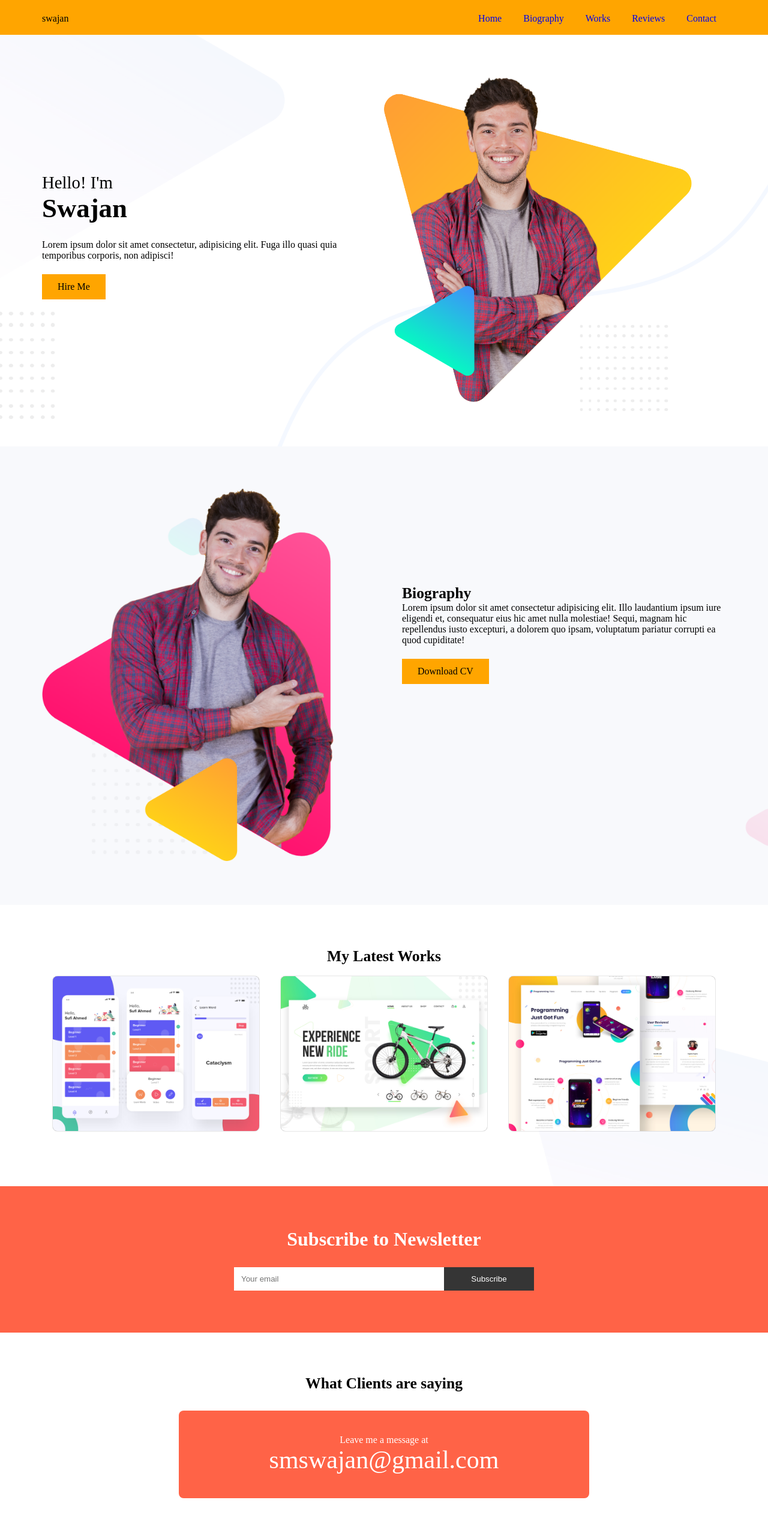
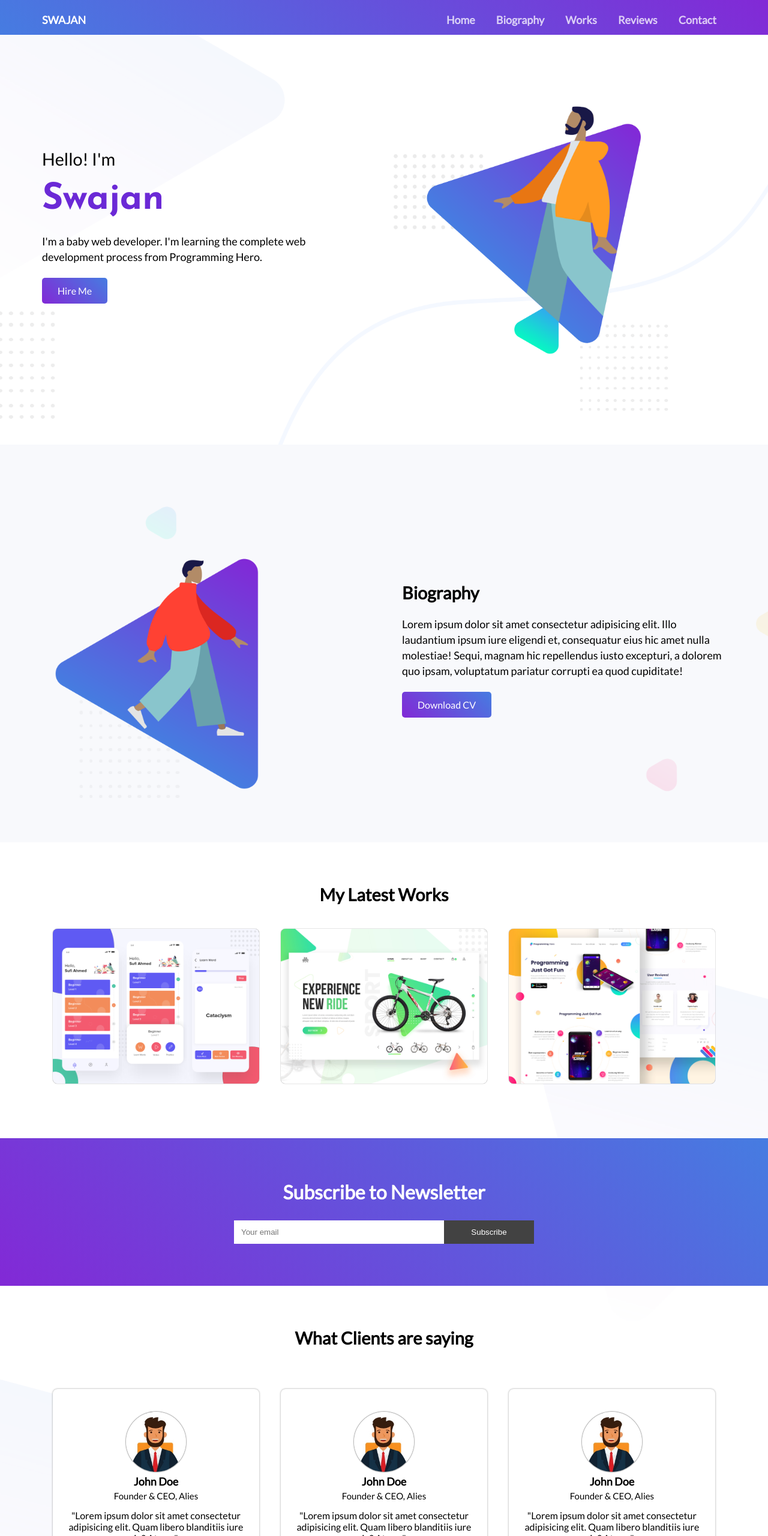
Before and after one commit to swajan-git/assignment1-portfolio-website, a plain HTML site: page index.html in a window 1280 px wide. Shown: the top 2560 px of the page at 60% size. Drawn offline with Linux system fonts and the light colour scheme.

Commit message:
Updated Testimonial Section

```diff
--- a/css/style.css
+++ b/css/style.css
@@ -5,6 +5,7 @@
 }
 html {
     scroll-behavior: smooth;
+    font-family: 'Lato', sans-serif;
   }
   a{
       text-decoration: none;
@@ -43,23 +44,34 @@ section{
 }
 /* Heading Styles */
 h1{
-    font-size: 2.8rem;
+    font-size: 3.8rem;
     margin-bottom: 26px;
+    font-family: 'Josefin Sans', sans-serif;
 }
 h2{
-    font-size: 1.6rem;
+    font-size: 1.8rem;
     font-weight: 600;
+    margin-bottom: 22px;
 }
 h3{
     font-size: 1.8rem;
-    font-weight: 300;
-    margin-top: 160px;
+    font-weight: 400;
+    margin-top: 120px;
+    margin-bottom: 20px;
+}
+p{
+    font-size: 18px;
+    line-height: 26px;
+}
+/* Utilities Class */
+.white-text{
+    color: white;
 }
 
 /* Header Section */
 header{
     padding: 22px 0 36px 0;
-    background-color: orange;
+    background-image: linear-gradient(225deg, #8229D6,  #467CE1);
 }
 nav{
     float: right;
@@ -68,26 +80,40 @@ nav a{
     padding: 0 16px;
     margin-bottom: 10px;
     text-decoration: none;
+    color: rgba(255, 255, 255, 0.75);
+    font-size: 18px;
+    font-weight: 600;
+}
+nav a:hover{
+    color: rgba(255, 255, 255, 1);
+    transition: all .3 ease;
 }
 .img-profile{
-    width: 90%;
+    width: 100%;
 }
 /* Buttons */
 .button-primary{
-
-    background-color: orange;
+    background-image: linear-gradient(225deg,  #467CE1, #8229D6);
+    border-radius: 5px;
     padding: 12px 26px;
     display: inline-block;
     margin-top: 22px;
-    color: black;
+    color: white;
 
 }
 .button-primary:hover{
-    background-color: tomato;
+    background-image: linear-gradient(45deg,  #467CE1, #8229D6);
+    box-shadow: 0px px 5px rgba(0, 0, 0, 0.4);
     color: white;
-    transition: all .3s ease;
+    transition: all .3s ease-in-out;
 }
-
+.brand{
+    font-size: 18px;
+    color: white;
+    font-weight: 700;
+    text-transform: uppercase;
+    margin-top: -4px;
+}
 /* Hero Section */
 section.hero{
     background-image: url("../img/header-bg.png");
@@ -113,12 +139,13 @@ section.works{
     box-shadow: 0 0 1px black;
     border-radius: 8px;
 }
+
 section.works .col-33{
     padding: 18px;
 }
 /* Subscribe */
 section.subscribe{
-    background-color: tomato;
+    background-image: linear-gradient(225deg,  #467CE1, #8229D6);
 }
 .subscribe h2{
     text-align: center;
@@ -143,7 +170,7 @@ section.subscribe{
     width: 30%;
     float: left;
     color: white;
-    background-color: rgb(53, 53, 53);
+    background-color: rgb(66, 66, 66);
     cursor: pointer;
 }
 .subscribe-form button:hover{
@@ -158,15 +185,54 @@ section.subscribe{
     padding: 40px 0;
     border-radius: 8px;
     text-align: center ;
-    background-color: tomato;
+    background-image: linear-gradient(225deg,  #467CE1, #8229D6);
     color: white;
+}
 
-}
 .email-me a{
     font-size: 42px;
     color: white;
+}
+/* testimonial */
+.testimonial{
+    background-image: url("../img/footer-bg.png");
+    background-repeat: no-repeat;
+    background-size: cover;
 }
 .testimonial h2{
     text-align: center;
     margin-bottom: 30px;
 }
+.reviews{
+    width: 100%;
+    float: left;
+}
+.testimonial .col-33{
+    padding: 18px;
+}
+.bold-text{
+    font-weight: 700;
+}
+.single-review{
+    text-align: center;
+    padding: 38px 20px;
+    box-shadow: 0 0 3px rgba(0, 0, 0, 0.4);
+    border-radius: 8px;
+    background-color: #fff;
+}
+.single-review img{
+    border-radius: 100%;
+    height: 100px;
+    box-shadow: 0 0 2px black;
+}
+footer{
+    width: 100%;
+    float: left;
+    padding: 16px 0;
+    text-align: center;
+    background-image: linear-gradient(225deg,  #467CE1, #8229D6);
+}
+footer p{
+    font-size: 16px;
+    color: white;
+}
--- a/index.html
+++ b/index.html
@@ -4,7 +4,10 @@
 <head>
     <meta charset="UTF-8">
     <meta name="viewport" content="width=device-width, initial-scale=1.0">
-    <title>Document</title>
+    <title>Swajan</title>
+    <!-- Google Fonts -->
+    <link href="https://fonts.googleapis.com/css2?family=Josefin+Sans:wght@700&family=Lato&display=swap"
+        rel="stylesheet">
 
     <!-- Custom Style Sheet -->
     <link rel="stylesheet" href="css/style.css">
@@ -13,7 +16,7 @@
 <body>
     <header>
         <div class="container">
-            <div class="col-25">swajan</div>
+            <div class="col-25"><span class="brand">swajan</span></div>
             <div class="col-75">
                 <nav>
                     <a href="#home" class="menu">Home</a>
@@ -29,21 +32,20 @@
         <div class="container">
             <div class="col-50 col-left">
                 <h3>Hello! I'm</h3>
-                <h1>Swajan</h1>
-                <p>Lorem ipsum dolor sit amet consectetur, adipisicing elit. Fuga illo quasi quia temporibus corporis,
-                    non
-                    adipisci!</p>
+                <h1 style="color: #6b29d6;">Swajan</h1>
+                <p>I'm a baby web developer. I'm learning the complete web development process from Programming Hero.
+                </p>
                 <a href="#" class="button-primary">Hire Me</a>
             </div>
             <div class="col-50">
-                <img class="img-profile" src="img/peter.png" alt="">
+                <img class="img-profile" src="img/hero-image.png" alt="">
             </div>
         </div>
     </section>
     <section class="dream" id="biography">
         <div class="container">
             <div class="col-50 col-left">
-                <img class="img-profile" src="img/peter_dream.png" alt="">
+                <img class="img-profile" src="img/dream-img.png" alt="">
             </div>
             <div class="col-50 col-right">
                 <h2 style="margin-top: 160px;">Biography</h2>
@@ -78,12 +80,46 @@
     <section class="testimonial">
         <h2>What Clients are saying</h2>
         <div class="container">
-            <div class="email-me">
-                <p>Leave me a message at</p>
-                <a href="mailto:smswajan@gmail.com">smswajan@gmail.com</a>
-            </div>
+            <section style="padding: 20px 0;">
+                <div class="col-33">
+                    <div class="single-review">
+                        <img src="img/ceo.jpg" alt="">
+                        <p class="bold-text">John Doe</p>
+                        <p style="margin-top: -3px ;margin-bottom: 10px;"><small>Founder & CEO, Alies</small></p>
+                        "Lorem ipsum dolor sit amet consectetur adipisicing elit. Quam libero blanditiis iure in?
+                        Atque."
+                    </div>
+                </div>
+                <div class="col-33">
+                    <div class="single-review">
+                        <img src="img/ceo.jpg" alt="">
+                        <p class="bold-text">John Doe</p>
+                        <p style="margin-top: -3px ;margin-bottom: 10px;"><small>Founder & CEO, Alies</small></p>
+                        "Lorem ipsum dolor sit amet consectetur adipisicing elit. Quam libero blanditiis iure in?
+                        Atque."
+                    </div>
+                </div>
+                <div class="col-33">
+                    <div class="single-review">
+                        <img src="img/ceo.jpg" alt="">
+                        <p class="bold-text">John Doe</p>
+                        <p style="margin-top: -3px ;margin-bottom: 10px;"><small>Founder & CEO, Alies</small></p>
+                        "Lorem ipsum dolor sit amet consectetur adipisicing elit. Quam libero blanditiis iure in?
+                        Atque."
+                    </div>
+                </div>
+            </section>
+            <section style="padding: 20px 0;">
+                <div class="email-me">
+                    <p>Leave me a message at</p>
+                    <a href="mailto:smswajan@gmail.com">smswajan@gmail.com</a>
+                </div>
+            </section>
         </div>
     </section>
+    <footer>
+        <p>&copy; All Rights Reserved</p>
+    </footer>
 </body>
 
 </html>
```
Also changed, not shown: img/ceo.jpg (added), img/dream-img.png (added), img/hero-image.png (added), img/image 17.png (added), img/image 8.png (added).
